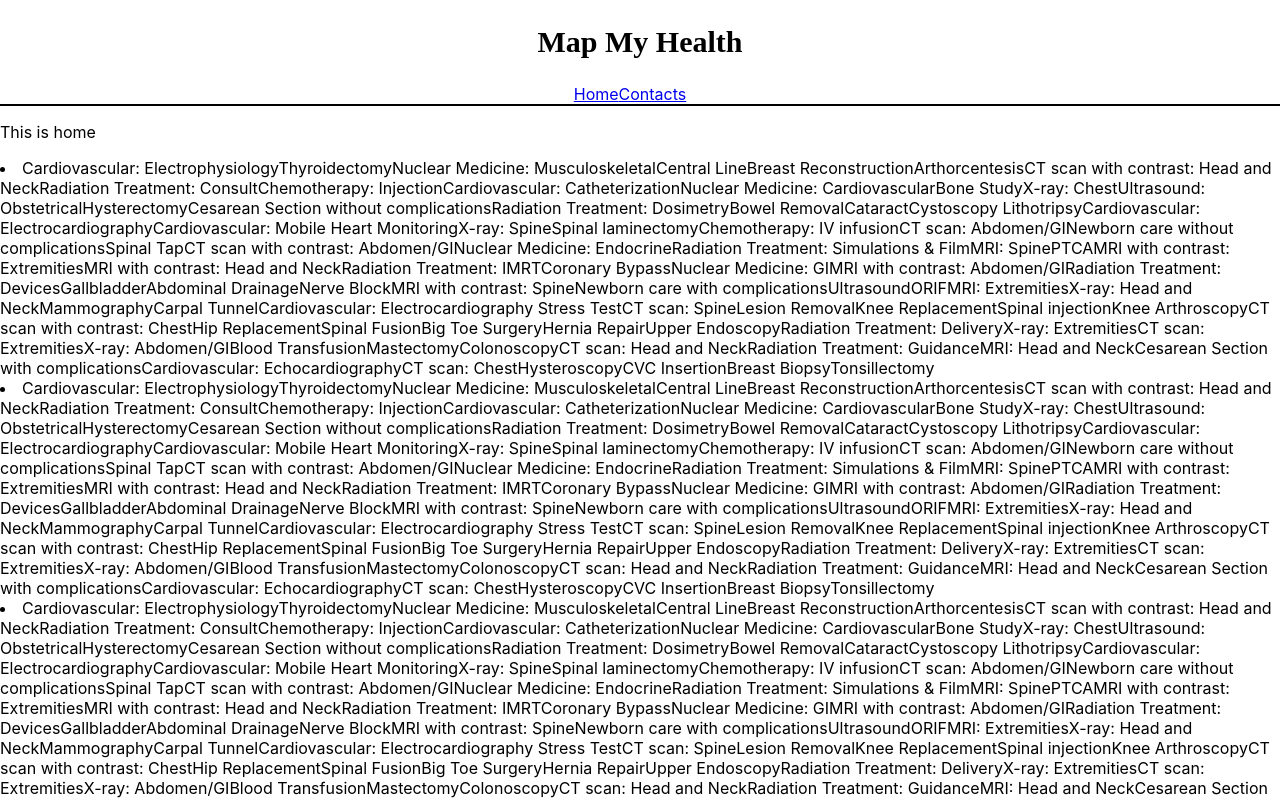
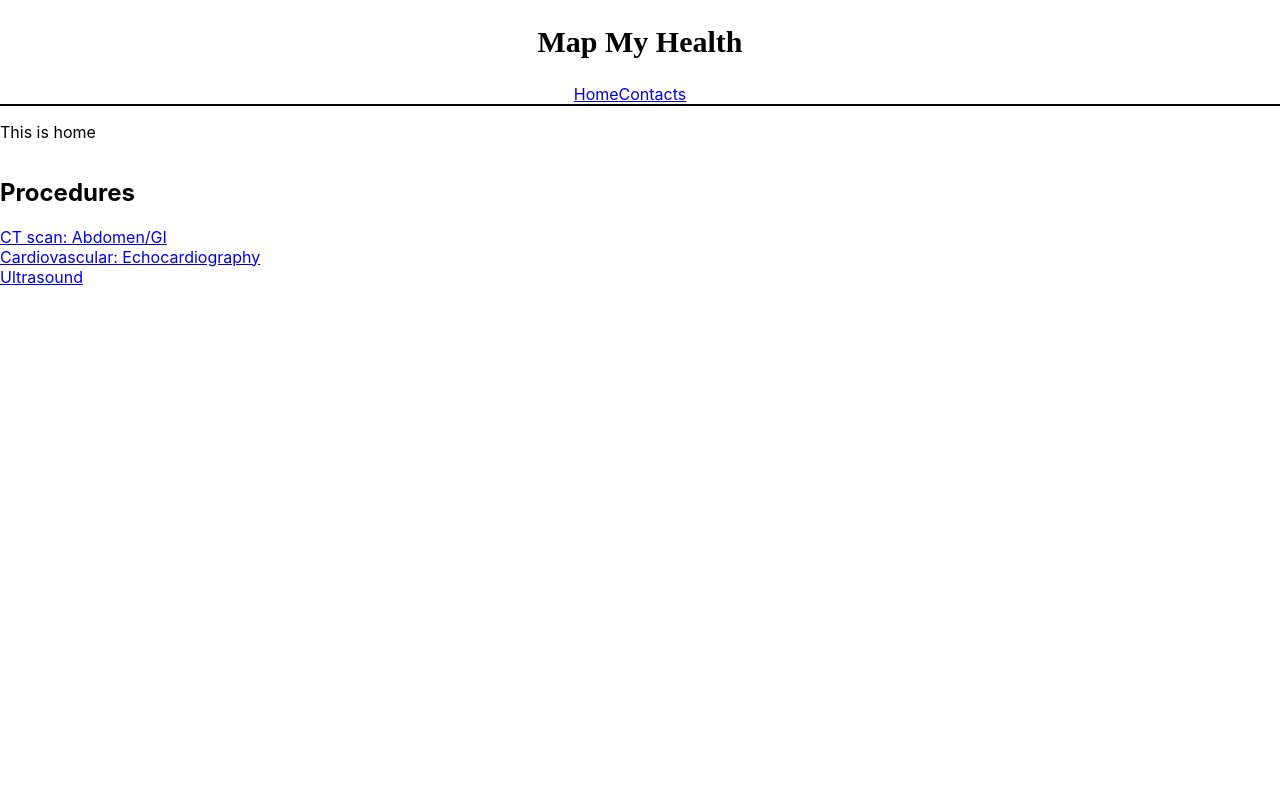
Before and after one commit to map-my-health/newfrontend, a React (Create React App) app in the folder my-app/: page / in a window 1280 px wide. Shown: the top 800 px of the page. Built offline with nearby package versions, Linux system fonts and the light colour scheme.

Commit message:
links and details prep

```diff
--- a/my-app/src/App.js
+++ b/my-app/src/App.js
@@ -6,6 +6,10 @@ import {
 } from 'react-router-dom';
 import Home from '../src/components/home/Home';
 import Contact from '../src/components/contact/contact';
+import CTScan from './components/Details/CTScan';
+import UltraSound from './components/Details/UltraSound';
+import Cardio from './components/Details/Cardio';
+
 import './App.css';
 
 export default function App() {
@@ -16,6 +20,9 @@ export default function App() {
       <Switch>
         <Route exact path="/" component={Home} />
         <Route exact path="/contact" component={Contact} />
+        <Route exact path="/ultrasound" component={UltraSound} />
+        <Route exact path="/cardio" component={Cardio} />
+        <Route exact path="/ctscan" component={CTScan} />
       </Switch>
     </main>
     </>
--- /dev/null
+++ b/my-app/src/components/Details/CTScan.js
@@ -0,0 +1,14 @@
+import React,{Component} from 'react';
+
+class CTScan extends Component{
+render(){
+
+    return(
+        <div>
+        Hi! I am CT scan!
+    </div>
+    )
+}
+
+}
+export default CTScan;
--- /dev/null
+++ b/my-app/src/components/Details/Cardio.js
@@ -0,0 +1,14 @@
+import React,{Component} from 'react';
+
+class Cardio extends Component{
+render(){
+
+    return(
+        <div>
+        Hi! I am cardio
+    </div>
+    )
+}
+
+}
+export default Cardio;
--- /dev/null
+++ b/my-app/src/components/Details/UltraSound.js
@@ -0,0 +1,14 @@
+import React,{Component} from 'react';
+
+class UltraSound extends Component{
+render(){
+
+    return(
+        <div>
+        Hi! I'm ultra sound
+    </div>
+    )
+}
+
+}
+export default UltraSound;
--- a/my-app/src/components/home/Home.js
+++ b/my-app/src/components/home/Home.js
@@ -9,11 +9,14 @@ import { getData } from '../../services/dataSvc'
 // make this class based
 
 export default class Home extends React.PureComponent {
-
-  state = {
-    data: null,
+constructor(props){
+  super(props)
+  this.state = {
+   data: null,
     loading: true
   }
+}
+
 
 async componentDidMount(){
   const res = await getData();
@@ -33,7 +36,8 @@ async componentDidMount(){
     <Header />
     {/* //this.state.data.map(item => <p>{item.ultrasound}</p>) */}
     <p>This is home</p>
-    <Sidebar procedures={this.state}/>
+    <Sidebar procedures={this.state}
+    />
     </section>
   );
 }
--- a/my-app/src/components/sidebar/Sidebar.js
+++ b/my-app/src/components/sidebar/Sidebar.js
@@ -1,27 +1,38 @@
 import React, { Component } from "react";
 import './Sidebar.css'
+import { Link } from 'react-router-dom';
+
 class Sidebar extends Component {
   handleProcedure(){
-    let procedureData=Object.keys(this.state.data)
-    procedureData.map(item=>{
-      console.log(item)
-    })
+    console.log(`this was clicked`)
+    return
+
   }
   render() {
-    console.log(`This was passed to sidebar`,this.props.procedures.data)
-    let procedures=this.props.procedures.data
+  //   console.log(`This was passed to sidebar`,this.props.procedures.data)
+  // let procedures=this.props.procedures.data
+  // let getProcedures= procedures && procedures.map((proc,i) => {
+  //   console.log(`here are the procedures`,proc.Procedure)
+  //   return(
+  //    <li key={i}>{proc.Procedure}</li>
+  //   )
+  // })
+
+    // let getProcedures=procedures.map((item, i)=> {
+    //   console.log(item.Procedure)
+    // })
     // procedures && procedures.map(proc=>{
     //   console.log(Object.keys(proc.Procedures[0]))
     // }
 
-
-
-
-
     //console.log(`these are the keys`,Object.keys(procedures))
     return (
       <div className="sidebar">
-        {procedures && procedures.map((proc, i) => <li key={i} >{Object.keys(proc.Procedures[0])}</li>)}
+      <h2 className='procedure-list'>Procedures</h2>
+      <Link to='/ctscan' onClick={this.handleProcedure}>CT scan: Abdomen/GI</Link>
+      <Link to='/Cardio' onClick={this.handleProcedure}>Cardiovascular: Echocardiography</Link>
+      <Link to='/Ultrasound' onClick={this.handleProcedure}>Ultrasound</Link>
+        {/* {procedures && procedures.map((proc, i) => <li key={i} >{Object.keys(proc.Procedures[0])}</li>)} */}
         {/* <a href="#">Outpatient</a>
         <a href="#">Imaging and Diagnostics</a>
         <a href="#">Pregnancy</a> */}
--- a/my-app/src/index.js
+++ b/my-app/src/index.js
@@ -2,8 +2,8 @@ import React from 'react';
 import ReactDOM from 'react-dom';
 import './index.css';
 import App from './App';
-import data from  '../src/services/data'
-ReactDOM.render(<App DATA={data}/>, document.getElementById('root'));
+import testData from  '../src/services/Testdata'
+ReactDOM.render(<App DATA={testData}/>, document.getElementById('root'));
 
 // If you want your app to work offline and load faster, you can change
 // unregister() to register() below. Note this comes with some pitfalls.
--- /dev/null
+++ b/my-app/src/services/Testdata.js
@@ -0,0 +1,152 @@
+export default[
+    {
+      "Procedure": "CT scan: Abdomen/GI",
+      "Location": "Mid-Columbia Medical Center",
+      "Median value": 974
+    },
+    {
+      "Procedure": "CT scan: Abdomen/GI",
+      "Location": "Asante Three Rivers Medical Center",
+      "Median value": 840
+    },
+    {
+      "Procedure": "CT scan: Abdomen/GI",
+      "Location": "Providence St Vincent Medical Ctr",
+      "Median value": 229
+    },
+    {
+      "Procedure": "CT scan: Abdomen/GI",
+      "Location": "Asante Ashland Community Hospital",
+      "Median value": 2279
+    },
+    {
+      "Procedure": "CT scan: Abdomen/GI",
+      "Location": "Legacy Emanuel Medical Center",
+      "Median value": 586
+    },
+    {
+      "Procedure": "CT scan: Abdomen/GI",
+      "Location": "OHSU Hospital",
+      "Median value": 1750
+    },
+    {
+      "Procedure": "CT scan: Abdomen/GI",
+      "Location": "Good Samaritan Regional Medical Center",
+      "Median value": 835
+    },
+    {
+      "Procedure": "CT scan: Abdomen/GI",
+      "Location": "Legacy Good Samaritan Medical Center",
+      "Median value": 835
+    },
+    {
+      "Procedure": "CT scan: Abdomen/GI",
+      "Location": "Asante Rogue Regional Medical Center",
+      "Median value": 846
+    },
+    {
+      "Procedure": "CT scan: Abdomen/GI",
+      "Location": "McKenzie-Willamette Medical Center",
+      "Median value": 713
+    },
+    {
+      "Procedure": "Cardiovascular: Echocardiography",
+      "Location": "Mid-Columbia Medical Center",
+      "Median value": 2077
+    },
+    {
+      "Procedure": "Cardiovascular: Echocardiography",
+      "Location": "Asante Three Rivers Medical Center",
+      "Median value": 1594
+    },
+    {
+      "Procedure": "Cardiovascular: Echocardiography",
+      "Location": "Providence St Vincent Medical Ctr",
+      "Median value": 1354
+    },
+    {
+      "Procedure": "Cardiovascular: Echocardiography",
+      "Location": "Asante Ashland Community Hospital",
+      "Median value": 1635
+    },
+    {
+      "Procedure": "Cardiovascular: Echocardiography",
+      "Location": "Legacy Emanuel Medical Center",
+      "Median value": 1272
+    },
+    {
+      "Procedure": "Cardiovascular: Echocardiography",
+      "Location": "OHSU Hospital",
+      "Median value": 1270
+    },
+    {
+      "Procedure": "Cardiovascular: Echocardiography",
+      "Location": "Good Samaritan Regional Medical Center",
+      "Median value": 1312
+    },
+    {
+      "Procedure": "Cardiovascular: Echocardiography",
+      "Location": "Legacy Good Samaritan Medical Center",
+      "Median value": 1312
+    },
+    {
+      "Procedure": "Cardiovascular: Echocardiography",
+      "Location": "Asante Rogue Regional Medical Center",
+      "Median value": 1620
+    },
+    {
+      "Procedure": "Cardiovascular: Echocardiography",
+      "Location": "McKenzie-Willamette Medical Center",
+      "Median value": 1980
+    },
+    {
+      "Procedure": "Ultrasound",
+      "Location": "Mid-Columbia Medical Center",
+      "Median value": 572
+    },
+    {
+      "Procedure": "Ultrasound",
+      "Location": "Asante Three Rivers Medical Center",
+      "Median value": 587
+    },
+    {
+      "Procedure": "Ultrasound",
+      "Location": "Providence St Vincent Medical Ctr",
+      "Median value": 194
+    },
+    {
+      "Procedure": "Ultrasound",
+      "Location": "Asante Ashland Community Hospital",
+      "Median value": 532
+    },
+    {
+      "Procedure": "Ultrasound",
+      "Location": "Legacy Emanuel Medical Center",
+      "Median value": 416
+    },
+    {
+      "Procedure": "Ultrasound",
+      "Location": "OHSU Hospital",
+      "Median value": 364
+    },
+    {
+      "Procedure": "Ultrasound",
+      "Location": "Good Samaritan Regional Medical Center",
+      "Median value": 516
+    },
+    {
+      "Procedure": "Ultrasound",
+      "Location": "Legacy Good Samaritan Medical Center",
+      "Median value": 434
+    },
+    {
+      "Procedure": "Ultrasound",
+      "Location": "Asante Rogue Regional Medical Center",
+      "Median value": 536
+    },
+    {
+      "Procedure": "Ultrasound",
+      "Location": "McKenzie-Willamette Medical Center",
+      "Median value": 442
+    }
+  ]
--- a/my-app/src/services/dataSvc.js
+++ b/my-app/src/services/dataSvc.js
@@ -1,7 +1,7 @@
-import data from './data';
-
+//import data from './data';
+import testData from './Testdata'
 export const getData = () => {
 
-    return Promise.resolve(data);
+    return Promise.resolve(testData);
 
 }
```
